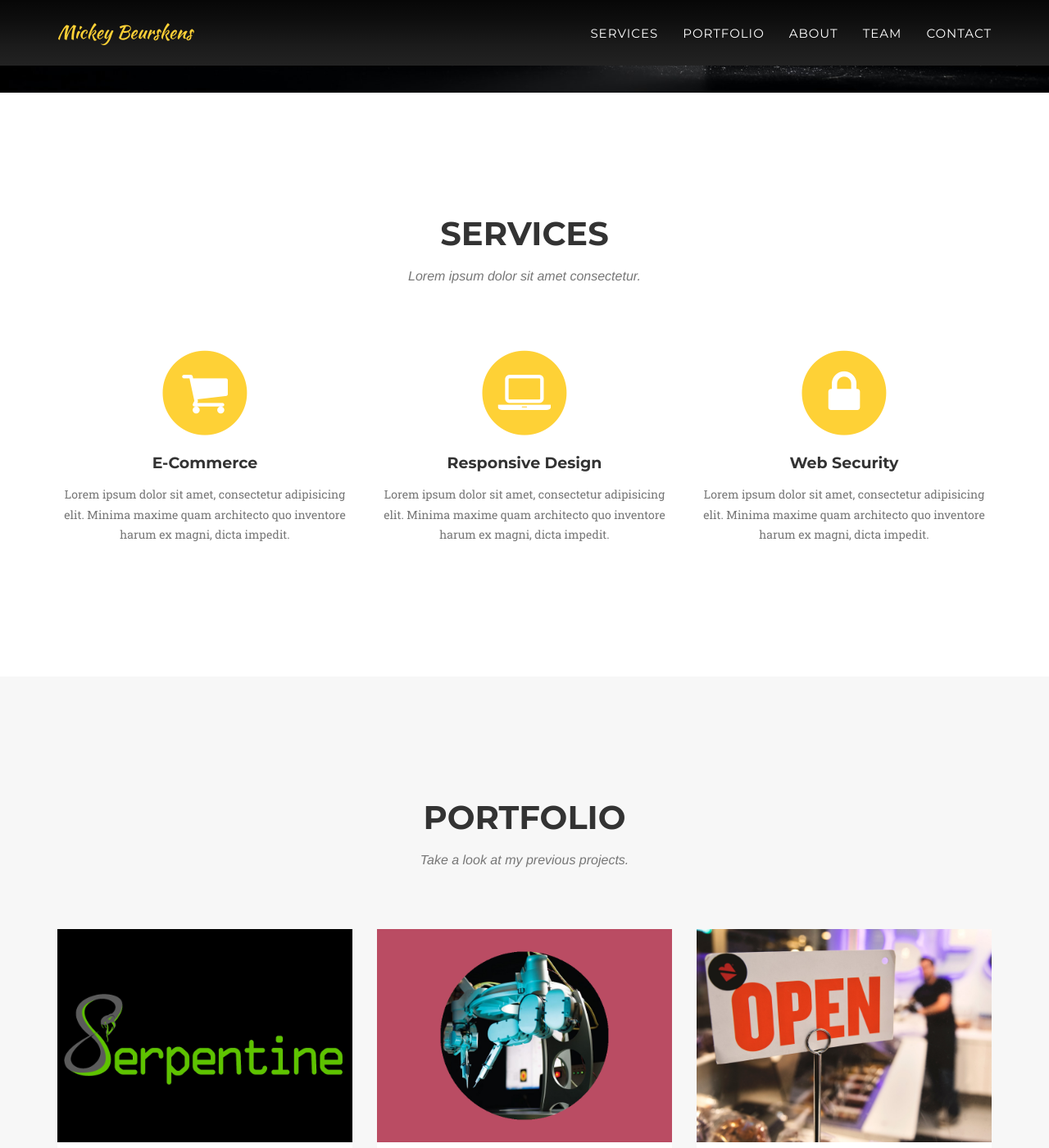
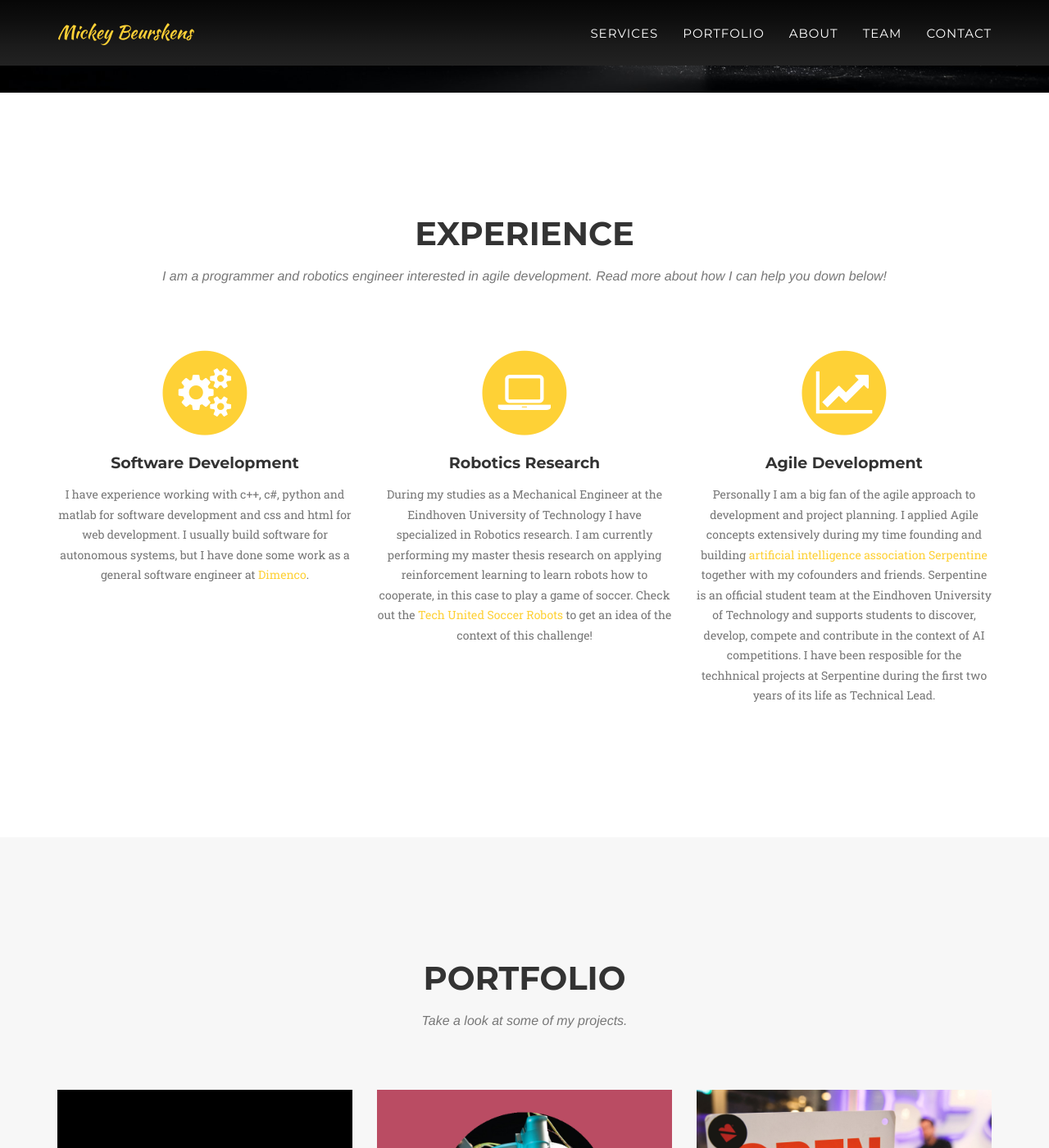
Before and after one commit to mbeurskens/mickeybeurskens, a Jekyll site: the page built from index.html, in a window 1280 px wide and 1400 px high, scrolled down 645 px. Shown: the whole window at 82% size. Built offline with Jekyll 4.4.1, drawn with Linux system fonts in a browser that asks for light colours; some web fonts are replaced; some of the changed text lies outside the part shown.

```diff
--- a/_includes/header.html
+++ b/_includes/header.html
@@ -44,7 +44,7 @@
     <header>
         <div class="container">
             <div class="intro-text">
-                <div class="intro-lead-in">Programmer - Robotics Engineer - CI/CD</div>
+                <div class="intro-lead-in">Programmer - Robotics Engineer - Agile Developer</div>
                 <div class="intro-heading">Mickey Beurskens</div>
                 <a href="#services" class="page-scroll btn btn-xl">Tell Me More</a>
             </div>
--- a/_includes/portfolio_grid.html
+++ b/_includes/portfolio_grid.html
@@ -4,7 +4,7 @@
             <div class="row">
                 <div class="col-lg-12 text-center">
                     <h2 class="section-heading">Portfolio</h2>
-                    <h3 class="section-subheading text-muted">Take a look at my previous projects.</h3>
+                    <h3 class="section-subheading text-muted">Take a look at some of my projects.</h3>
                 </div>
             </div>
             <div class="row">
--- a/_includes/services.html
+++ b/_includes/services.html
@@ -3,34 +3,34 @@
         <div class="container">
             <div class="row">
                 <div class="col-lg-12 text-center">
-                    <h2 class="section-heading">Services</h2>
-                    <h3 class="section-subheading text-muted">Lorem ipsum dolor sit amet consectetur.</h3>
+                    <h2 class="section-heading">Experience</h2>
+                    <h3 class="section-subheading text-muted">I am a programmer and robotics engineer interested in agile development. Read more about how I can help you down below!</h3>
                 </div>
             </div>
             <div class="row text-center">
                 <div class="col-md-4">
                     <span class="fa-stack fa-4x">
                         <i class="fa fa-circle fa-stack-2x text-primary"></i>
-                        <i class="fa fa-shopping-cart fa-stack-1x fa-inverse"></i>
+                        <i class="fa fa-gears fa-stack-1x fa-inverse"></i>
                     </span>
-                    <h4 class="service-heading">E-Commerce</h4>
-                    <p class="text-muted">Lorem ipsum dolor sit amet, consectetur adipisicing elit. Minima maxime quam architecto quo inventore harum ex magni, dicta impedit.</p>
+                    <h4 class="service-heading">Software Development</h4>
+                    <p class="text-muted">I have experience working with c++, c#, python and matlab for software development and css and html for web development. I usually build software for autonomous systems, but I have done some work as a general software engineer at <a href="https://www.dimenco.eu">Dimenco</a>.</p>
                 </div>
                 <div class="col-md-4">
                     <span class="fa-stack fa-4x">
                         <i class="fa fa-circle fa-stack-2x text-primary"></i>
                         <i class="fa fa-laptop fa-stack-1x fa-inverse"></i>
                     </span>
-                    <h4 class="service-heading">Responsive Design</h4>
-                    <p class="text-muted">Lorem ipsum dolor sit amet, consectetur adipisicing elit. Minima maxime quam architecto quo inventore harum ex magni, dicta impedit.</p>
+                    <h4 class="service-heading">Robotics Research</h4>
+                    <p class="text-muted">During my studies as a Mechanical Engineer at the Eindhoven University of Technology I have specialized in Robotics research. I am currently performing my master thesis research on applying reinforcement learning to learn robots how to cooperate, in this case to play a game of soccer. Check out the <a href="https://www.techunited.nl/en/">Tech United Soccer Robots</a> to get an idea of the context of this challenge!</p>
                 </div>
                 <div class="col-md-4">
                     <span class="fa-stack fa-4x">
                         <i class="fa fa-circle fa-stack-2x text-primary"></i>
-                        <i class="fa fa-lock fa-stack-1x fa-inverse"></i>
+                        <i class="fa fa-line-chart fa-stack-1x fa-inverse"></i>
                     </span>
-                    <h4 class="service-heading">Web Security</h4>
-                    <p class="text-muted">Lorem ipsum dolor sit amet, consectetur adipisicing elit. Minima maxime quam architecto quo inventore harum ex magni, dicta impedit.</p>
+                    <h4 class="service-heading">Agile Development</h4>
+                    <p class="text-muted">Personally I am a big fan of the agile approach to development and project planning. I applied Agile concepts extensively during my time founding and building <a href="https://www.serpentineai.nl">artificial intelligence association Serpentine</a> together with my cofounders and friends. Serpentine is an official student team at the Eindhoven University of Technology and supports students to discover, develop, compete and contribute in the context of AI competitions. I have been resposible for the techhnical projects at Serpentine during the first two years of its life as Technical Lead.</p>
                 </div>
             </div>
         </div>
```
